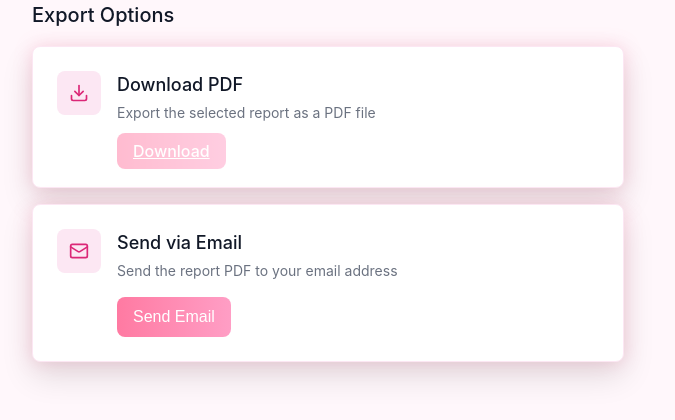
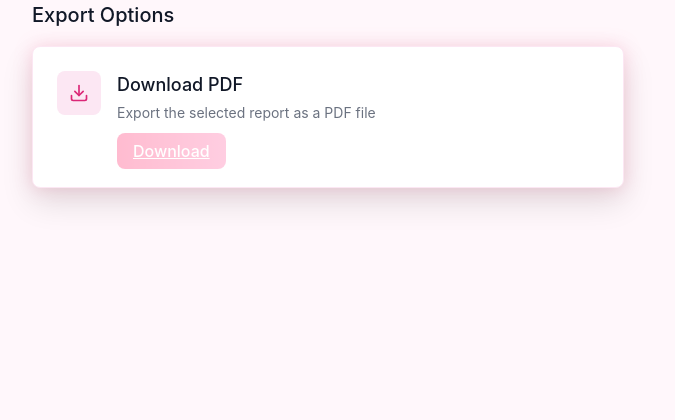
Before and after one commit to quangminh241105/babystar, a Node server app: page /share-records in a window 1280 px wide. Shown: the part 262-682 px from the top of the page, without its empty margins (0-675 px from the left). Run offline with Node 20, Linux system fonts and the light colour scheme; the visitor is signed in with stand-in values (Sample User, id 1); data that the repository does not hold is empty; some libraries are stand-ins or nearby versions.

Commit message:
Small fix
Small fix for route and share-report.ejs to remove share email field

```diff
--- a/client/views/pages/share-report.ejs
+++ b/client/views/pages/share-report.ejs
@@ -106,22 +106,7 @@
                 </div>
               </article>
 
-              <!-- Send Email Card -->
-              <article class="share-card">
-                <div class="share-card-inner">
-                  <div class="share-icon">
-                    <svg xmlns="http://www.w3.org/2000/svg" width="20" height="20" viewBox="0 0 24 24" fill="none" stroke="currentColor" stroke-width="2" stroke-linecap="round" stroke-linejoin="round">
-                      <rect x="2" y="4" width="20" height="16" rx="2"></rect>
-                      <path d="m22 7-8.97 5.7a1.94 1.94 0 0 1-2.06 0L2 7"></path>
-                    </svg>
-                  </div>
-                  <div class="share-content">
-                    <h3>Send via Email</h3>
-                    <p>Send the report PDF to your email address</p>
-                    <button type="button" class="action-button">Send Email</button>
-                  </div>
-                </div>
-              </article>
+
 
             </div>
           </section>
--- a/server/routes/index.js
+++ b/server/routes/index.js
@@ -693,8 +693,8 @@ router.get('/share-records', requireAuthRedirect, async (req, res) => {
       status: 'complete'
     })
     .sort({ weekNumber: -1 })
-    .select('weekNumber trimester startDate endDate summary.daysLogged summary.avgEnergyLevel vitalsSummary.avgWeightKg')
-    .lean();
+    // .select('weekNumber trimester startDate endDate summary.daysLogged summary.avgEnergyLevel vitalsSummary.avgWeightKg')
+    // .lean();
 
 
     res.render('pages/share-report', {
```
Also changed, not shown: server/services/weeklyReportService.js (+0 -9 lines).
